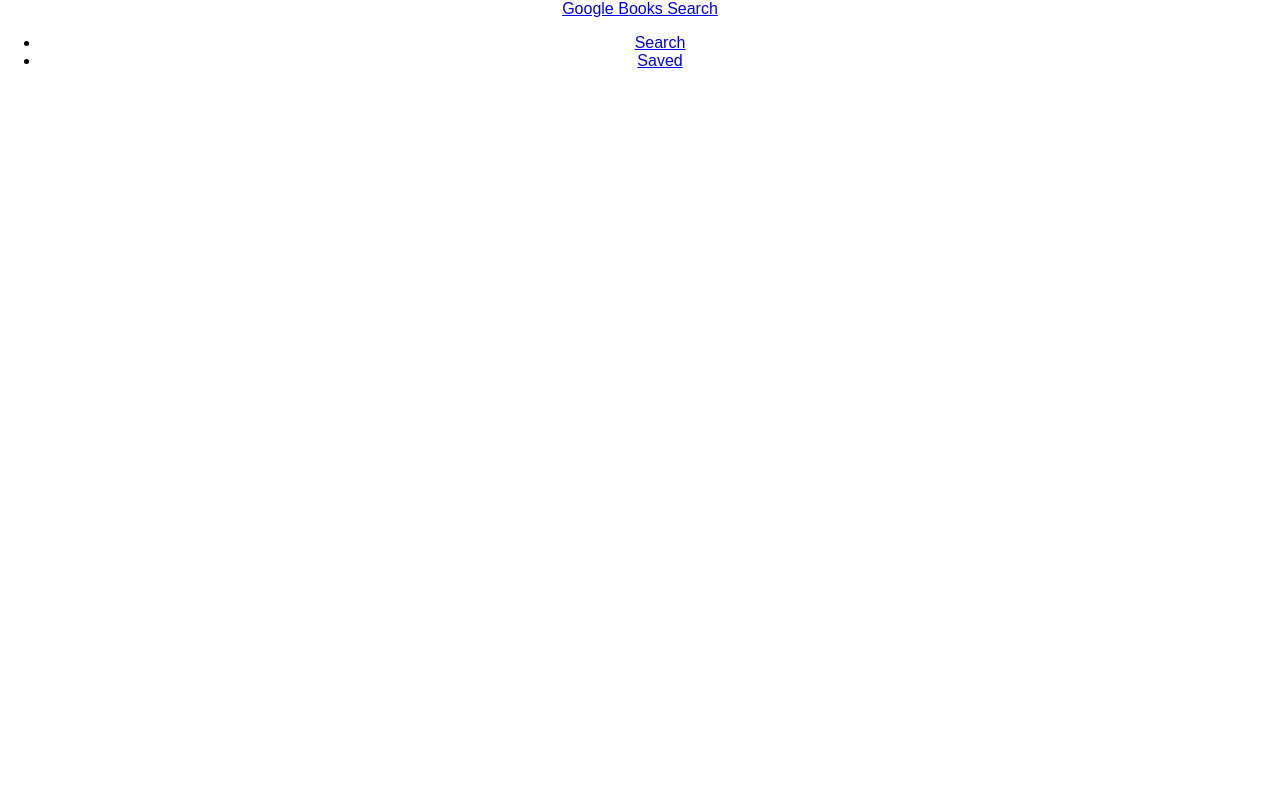
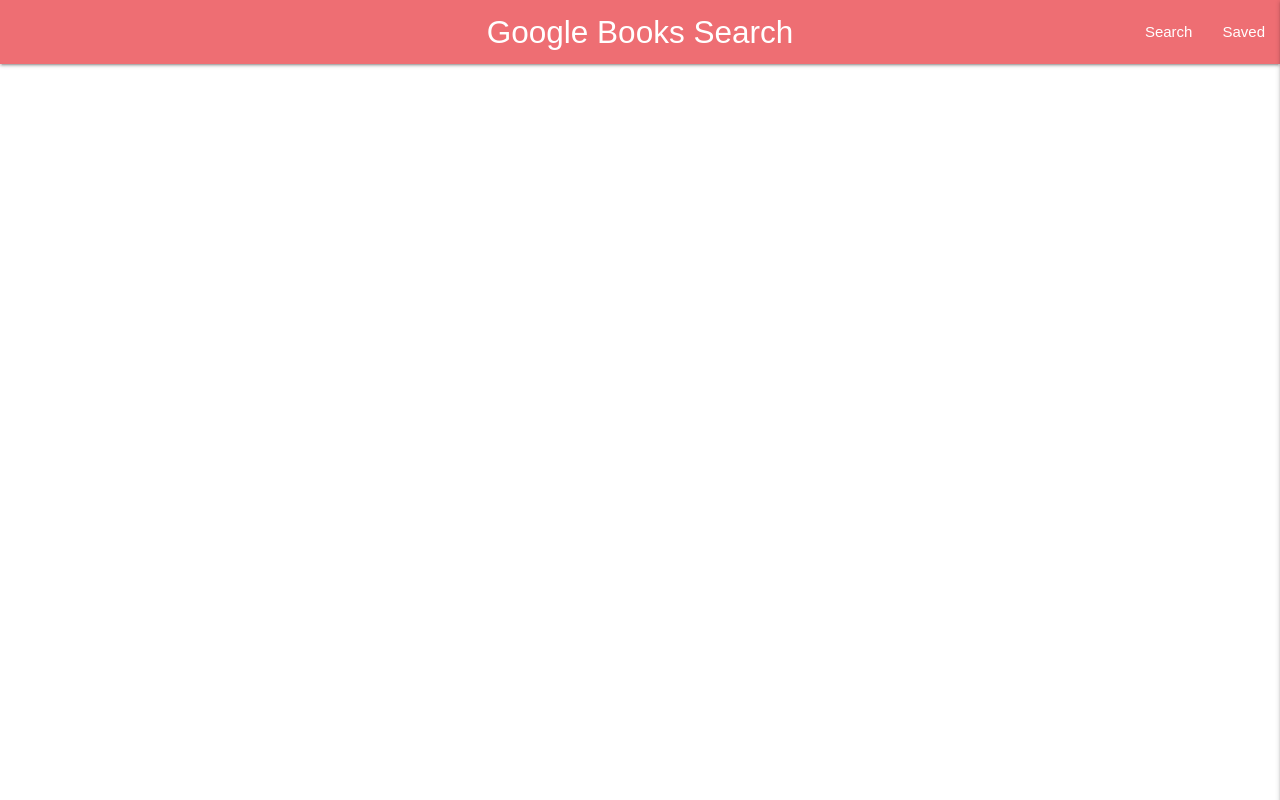
Before and after one commit to ndpenaloza/google-books-search-react, a React (Create React App) app in the folder create-react-express/client/: page / in a window 1280 px wide. Built offline with nearby package versions, Linux system fonts and the light colour scheme.

Commit message:
worked on controller

```diff
--- a/create-react-express/client/public/index.html
+++ b/create-react-express/client/public/index.html
@@ -19,7 +19,11 @@
       work correctly both with client-side routing and a non-root public URL.
       Learn how to configure a non-root public URL by running `npm run build`.
     -->
-    <title>React App</title>
+    <!-- Compiled and minified CSS -->
+    <link rel="stylesheet" href="https://cdnjs.cloudflare.com/ajax/libs/materialize/1.0.0/css/materialize.min.css">
+    <!-- Materialize icon-->
+    <link href="https://fonts.googleapis.com/icon?family=Material+Icons" rel="stylesheet">
+    <title>Google Books Search</title>
   </head>
   <body>
     <noscript>
@@ -36,5 +40,7 @@
       To begin the development, run `npm start` or `yarn start`.
       To create a production bundle, use `npm run build` or `yarn build`.
     -->
+    <!-- Compiled and minified JavaScript -->
+    <script src="https://cdnjs.cloudflare.com/ajax/libs/materialize/1.0.0/js/materialize.min.js"></script>
   </body>
 </html>
--- a/create-react-express/client/src/components/Navbar/index.js
+++ b/create-react-express/client/src/components/Navbar/index.js
@@ -1,19 +1,31 @@
 import React, { Component } from 'react';
 import { Link } from 'react-router-dom';
+import M from 'materialize-css'
 
 class Navbar extends Component {
+
+  componentDidMount() {
+    M.Sidenav.init(document.getElementById('sidenav'), {edge: 'right'});
+  }
+
   render () {
     return(
       <div>
         <nav>
           <div className="nav-wrapper">
-            <Link to="#" className="brand-logo">Google Books Search</Link>
-            <ul id="nav-mobile" className="left hide-on-med-and-down">
-              <li><Link to='/'>Search</Link></li>
-              <li><Link to='/saved'>Saved</Link></li>
+            <Link to="#!" className="brand-logo center">Google Books Search</Link>
+            <Link to="#" data-target="mobile-demo" className="sidenav-trigger"><i className="material-icons">menu</i></Link>
+            <ul className="right hide-on-med-and-down">
+              <li><Link to="/">Search</Link></li>
+              <li><Link to="/saved">Saved</Link></li>
             </ul>
           </div>
         </nav>
+
+        <ul className="sidenav" id="sidenav">
+          <li><Link to="/">Search</Link></li>
+          <li><Link to="/saved">Saved</Link></li>
+        </ul>
       </div>
     )
   }
```
Also changed, not shown: 1 other file (tests, documents, lock files or other folders).
